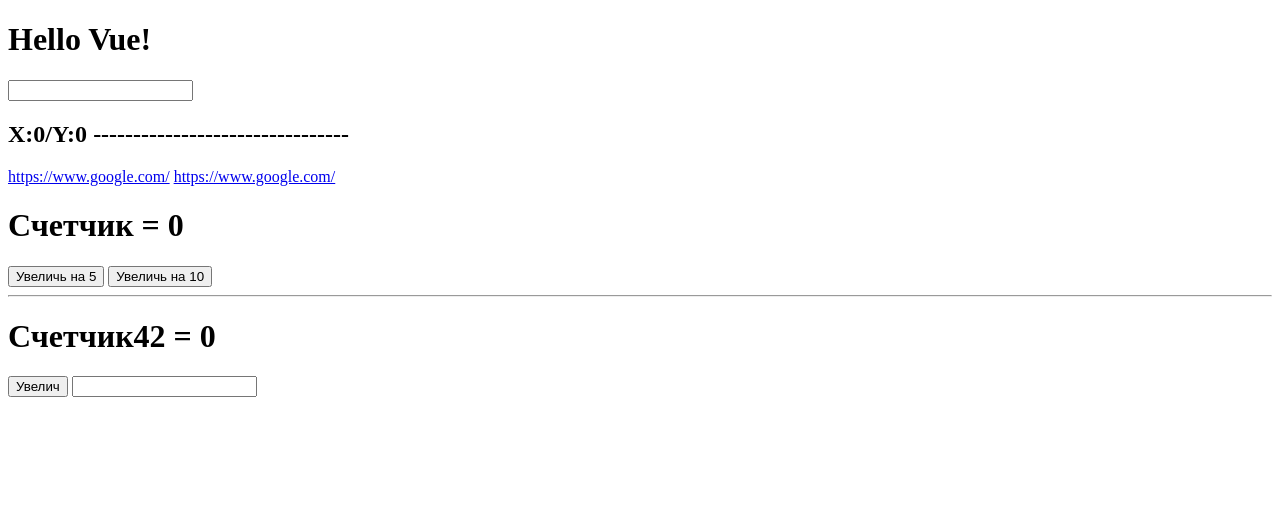
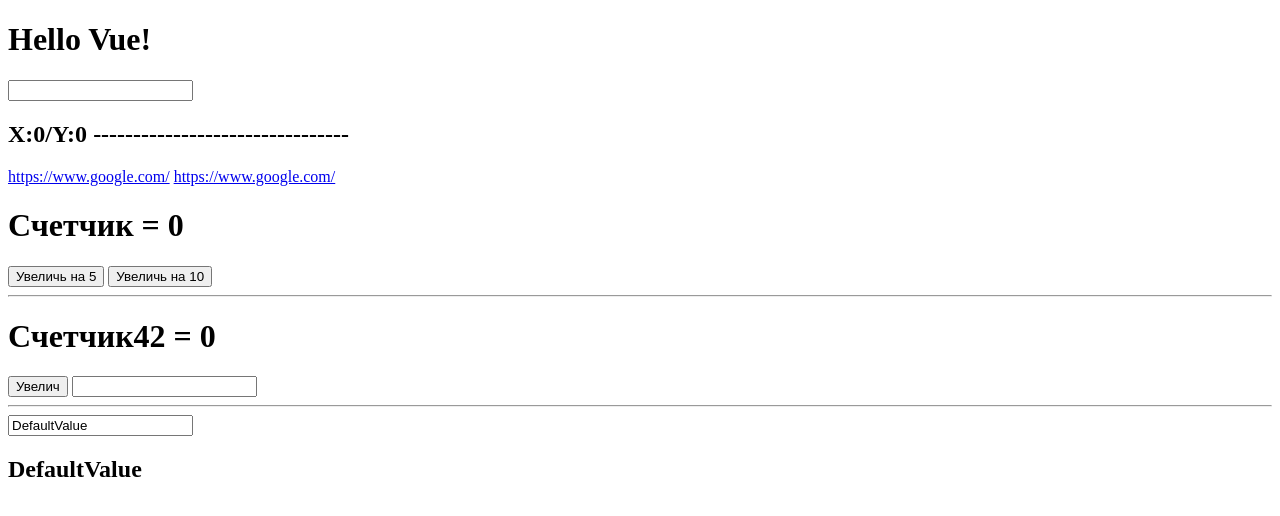
Before and after one commit to AntonPractice/TheBestVueRepository, a plain HTML site: page index.html in a window 1280 px wide. Drawn offline with nearby package versions, Linux system fonts and the light colour scheme.

Commit message:
Lesson 11

```diff
--- a/index.html
+++ b/index.html
@@ -20,6 +20,9 @@
     <h1 @mouseover="onHover">Счетчик42 = {{counter2}}</h1>
     <button @click="counter2++">Увелич</button>
     <input type="text" v-on:keyup.enter="alertVal">
+    <hr>
+    <input type="text" v-model.lazy="inputVal">
+    <h2>{{ inputVal}}</h2>
   </div>
   <script src="https://cdn.jsdelivr.net/npm/vue/dist/vue.js"></script>
   <script>
@@ -31,7 +34,8 @@
         counter: 0,
         counter2:0,
         x:0,
-        y:0
+        y:0,
+        inputVal:'DefaultValue'
       },
       methods:{
         handlerMouseMove:function(event){
```
